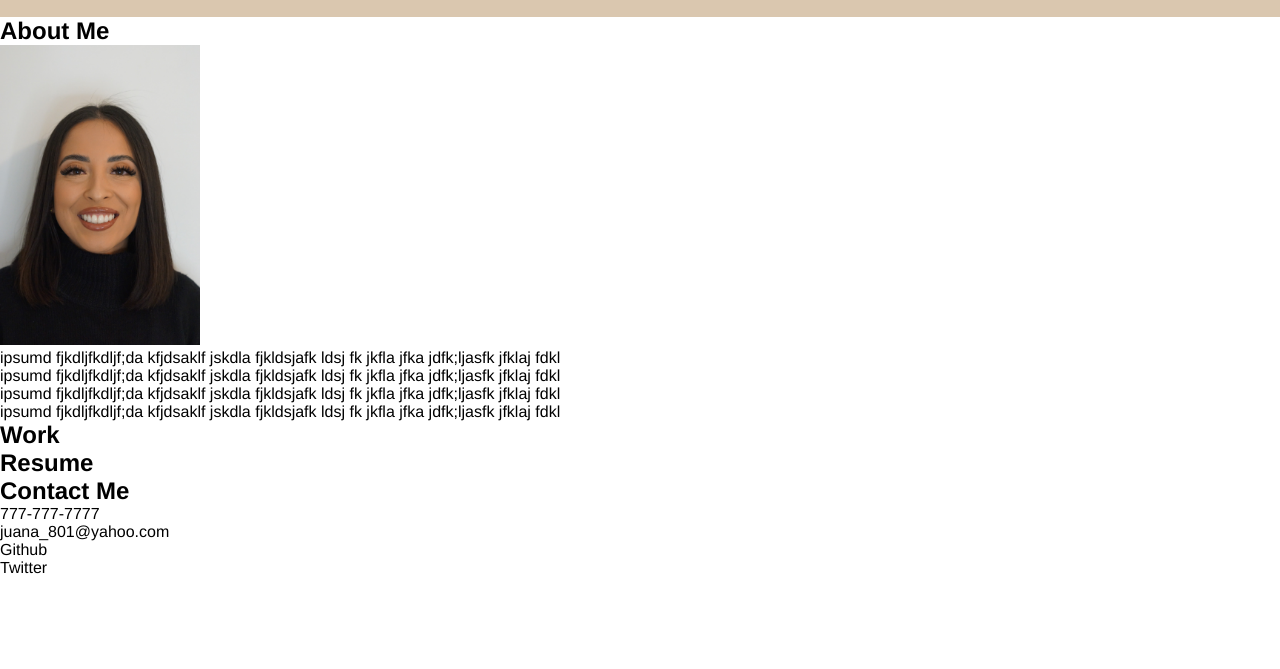
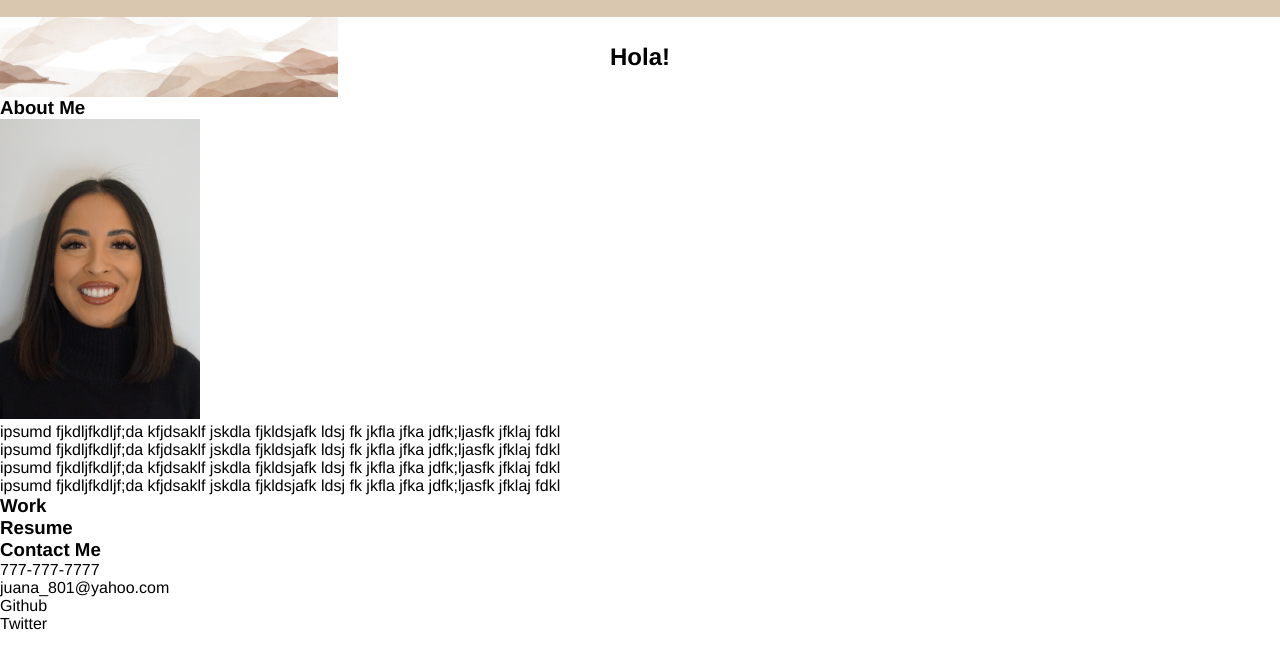
Before and after one commit to Miguelan3l/My-Portfolio, a plain HTML site: page index.html in a window 1280 px wide. Shown: the part 61-730 px from the top of the page. Drawn offline with Linux system fonts and the light colour scheme.

Commit message:
add hero image and txt

```diff
--- a/assets/css/style.css
+++ b/assets/css/style.css
@@ -1,8 +1,12 @@
 * {
     box-sizing: border-box;
+    margin: 0;
     padding: 0;
-    margin: 0;
     font-family: 'Franklin Gothic Medium', 'Arial Narrow', Arial, sans-serif;
+
+}
+body{
+    width: 100%;
 }
 header {
     background-color: rgb(218, 199, 175);
@@ -25,3 +29,20 @@ li {
     list-style: none;
 
 }
+.hero {
+    display: flex;
+    height: 80px;
+    background-repeat:repeat;
+    background-position:center;
+    background-size: cover;
+    position: relative;
+
+
+}
+.hero-text {
+    position: absolute;
+    top: 50%;
+    left: 50%;
+    transform: translate(-50%, -50%);
+    color: black;
+}
--- a/index.html
+++ b/index.html
@@ -26,9 +26,15 @@
             </ul>
         </nav>
         </header>
+        <div class="hero">
+            <div class="hero-text">
+                <h2>Hola!</h2>
+            </div>
+            <img src="assets/images/Hero Neutral background.jpeg" alt="neautral color background">
+        </div>
         <main>
             <section>
-                <h2 id="About Me"> About Me</h2>
+                <h3 id="About Me"> About Me</h3>
                     <img src="assets/images/DSC03786.JPG" alt="photo of Juana Maldonado" width="200" height="300">
                     <p>
                         ipsumd fjkdljfkdljf;da kfjdsaklf jskdla fjkldsjafk ldsj fk jkfla jfka jdfk;ljasfk jfklaj fdkl
@@ -42,9 +48,9 @@
                     <p>
                         ipsumd fjkdljfkdljf;da kfjdsaklf jskdla fjkldsjafk ldsj fk jkfla jfka jdfk;ljasfk jfklaj fdkl
                     </p>
-                <h2 id="Work">Work</h2>
-                <h2 id="Resume">Resume</h2>
-                <h2 id="Contact Me">Contact Me</h2>
+                <h3 id="Work">Work</h3>
+                <h3 id="Resume">Resume</h3>
+                <h3 id="Contact Me">Contact Me</h3>
                     <ul>
                         <li>777-777-7777</li>
                         <li> juana_801@yahoo.com</li>
```
Also changed, not shown: assets/images/Hero Neutral background.jpeg (added), assets/images/Neutral background.jpeg (added), 2 other files.
